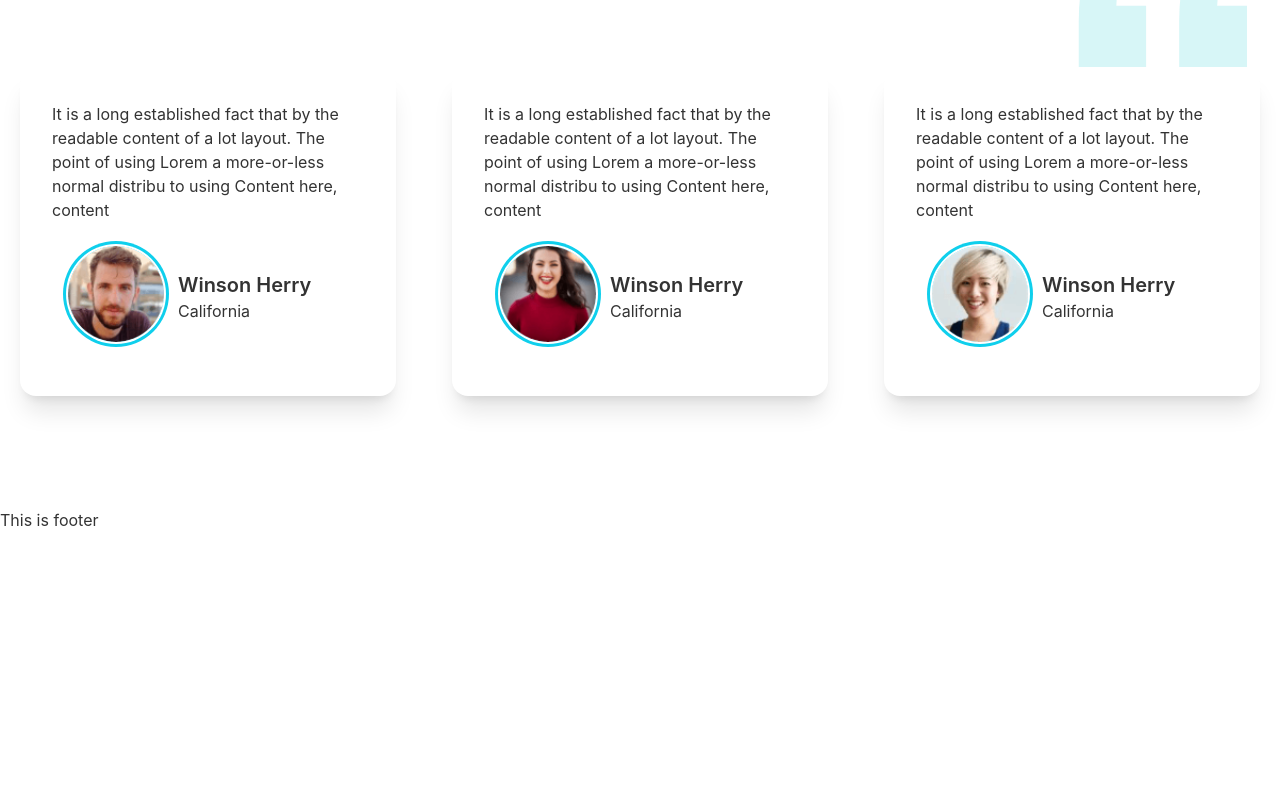
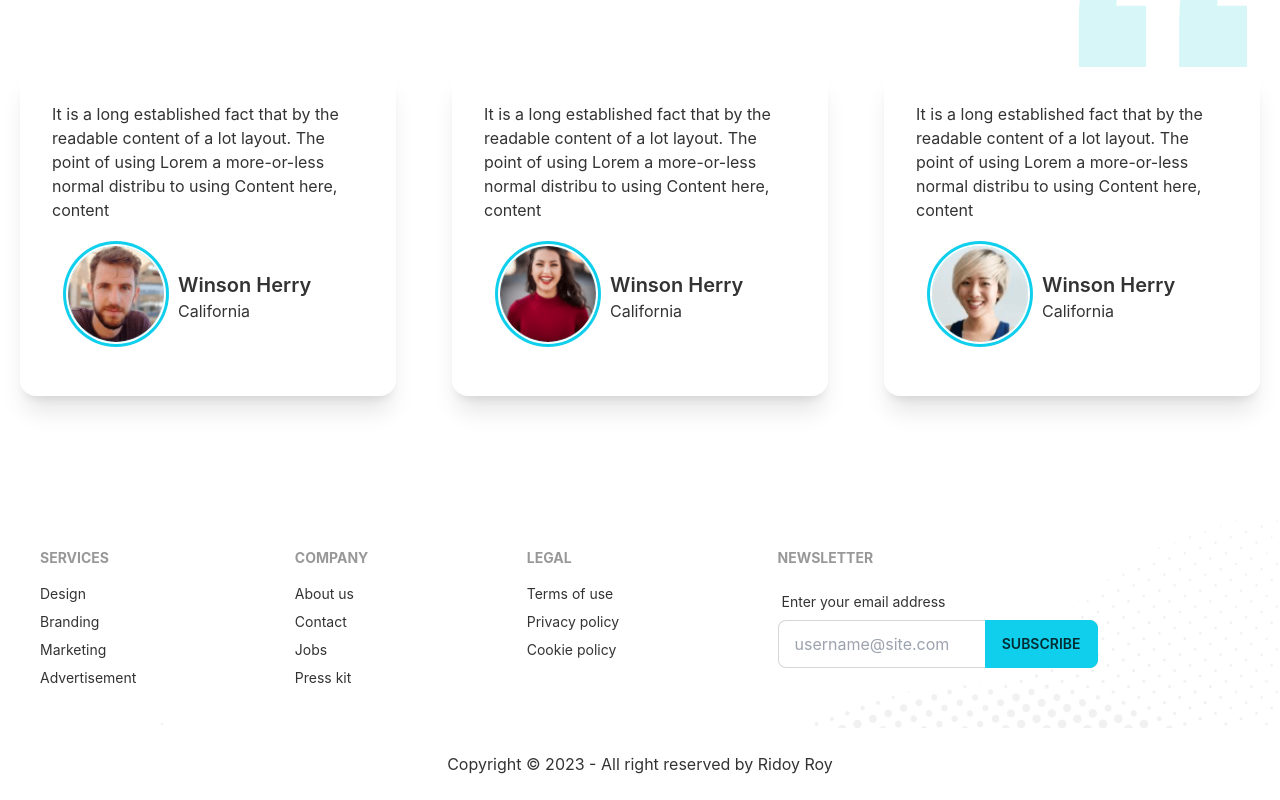
Before and after one commit to IamRidoyRoy/doctors-appointment-frontend, a React (Create React App) app: page / in a window 1280 px wide. Shown: the part 2695-3495 px from the top of the page. Before the commit the page ends 3227 px from the top, so only its background shows below. Built offline with nearby package versions, Linux system fonts and the light colour scheme.

Commit message:
Footer Added

```diff
--- a/src/Pages/Shared/Footer/Footer.js
+++ b/src/Pages/Shared/Footer/Footer.js
@@ -1,10 +1,54 @@
 import React from 'react';
+import { Link } from 'react-router-dom';
+import footer from '../../../assets/images/footer.png'
+import PrimaryButton from '../../../components/PrimaryButton';
 
 const Footer = () => {
     return (
-        <div>
-            <h1>This is footer</h1>
-        </div>
+        <section>
+            <footer className="footer p-10 "
+                style={{
+                    background: `url(${footer})`,
+                    backgroundSize: 'cover'
+                }}
+            >
+                <div>
+                    <span className="footer-title">Services</span>
+                    <Link to='/' className="link link-hover">Design</Link>
+                    <Link to='/' className="link link-hover">Branding</Link>
+                    <Link to='/' className="link link-hover">Marketing</Link>
+                    <Link to='/' className="link link-hover">Advertisement</Link>
+                </div>
+                <div>
+                    <span className="footer-title">Company</span>
+                    <Link to='/' className="link link-hover">About us</Link>
+                    <Link to='/' className="link link-hover">Contact</Link>
+                    <Link to='/' className="link link-hover">Jobs</Link>
+                    <Link to='/' className="link link-hover">Press kit</Link>
+                </div>
+                <div>
+                    <span className="footer-title">Legal</span>
+                    <Link to='/' className="link link-hover">Terms of use</Link>
+                    <Link to='/' className="link link-hover">Privacy policy</Link>
+                    <Link to='/' className="link link-hover">Cookie policy</Link>
+                </div>
+                <div>
+                    <span className="footer-title">Newsletter</span>
+                    <div className="form-control w-80">
+                        <label className="label">
+                            <span className="label-text">Enter your email address</span>
+                        </label>
+                        <div className="relative">
+                            <input type="text" placeholder="username@site.com" className="input input-bordered w-full pr-16" />
+                            <button className="btn btn-primary absolute top-0 right-0 rounded-l-none">Subscribe</button>
+                        </div>
+                    </div>
+                </div>
+            </footer>
+            <div className='text-center my-6'>
+                <p>Copyright © 2023 - All right reserved by Ridoy Roy</p>
+            </div>
+        </section>
     );
 };
 
```
